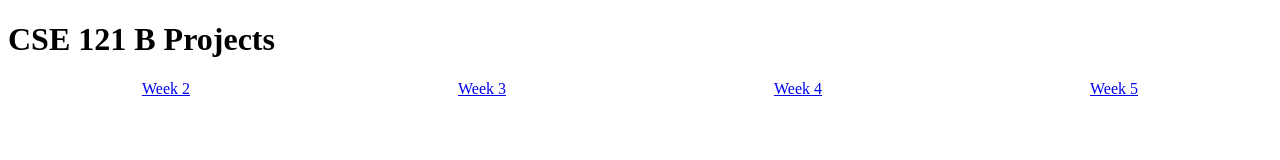
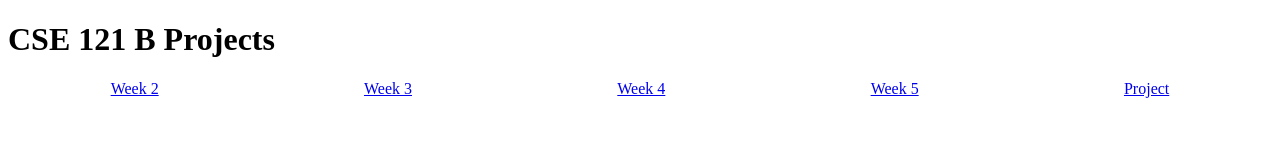
Before and after one commit to jahamblen/cse121b, a plain HTML site: page index.html in a window 1280 px wide. Drawn offline with Linux system fonts and the light colour scheme.

Commit message:
added project to website

```diff
--- a/index.html
+++ b/index.html
@@ -16,6 +16,7 @@
         <a href="https://jahamblen.github.io/cse121b/week%203/task3.html">Week 3</a>
         <a href="https://jahamblen.github.io/cse121b/week%204/task4.html">Week 4</a>
         <a href="https://jahamblen.github.io/cse121b/week%205/student_files/task5.html">Week 5</a>
+        <a href="https://jahamblen.github.io/cse121b/project/projectidea.html">Project</a>
     </nav>
 
 </body>
```
